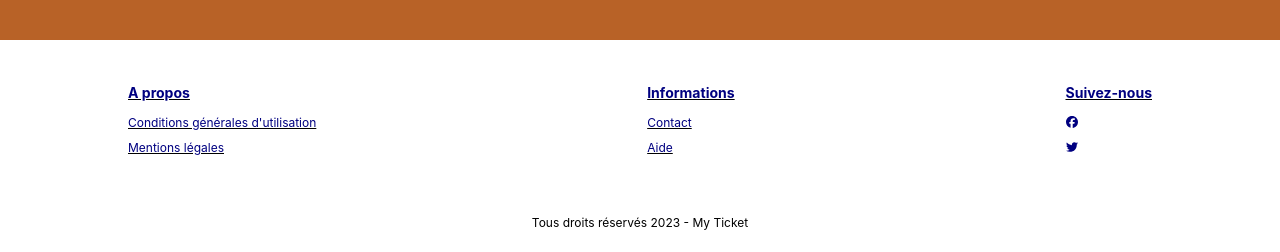
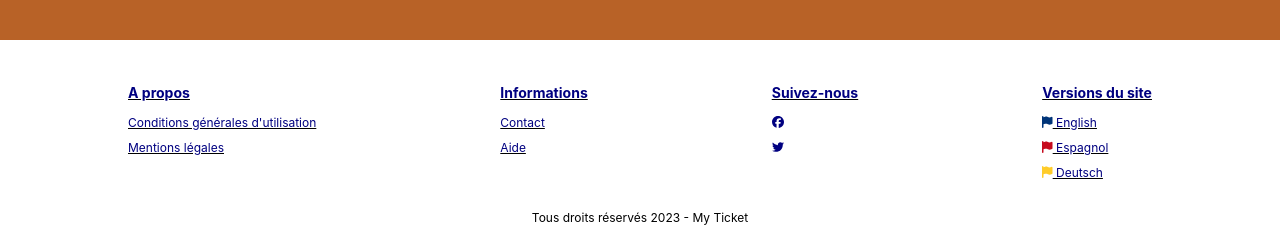
Before and after one commit to AJCSteeve/projet-fil-rouge-React, a React (Create React App) app: page / in a window 1280 px wide. Shown: the part 1221-1473 px from the top of the page. Built offline with nearby package versions, Linux system fonts and the light colour scheme.

Commit message:
Ajout flags dans le footer.

```diff
--- a/src/components/footer/Footer.js
+++ b/src/components/footer/Footer.js
@@ -1,6 +1,6 @@
 import React from 'react';
 import "./footer.css"
-import {faIceCream} from "@fortawesome/free-solid-svg-icons";
+import {faFlag, faIceCream} from "@fortawesome/free-solid-svg-icons";
 import {FontAwesomeIcon} from "@fortawesome/react-fontawesome";
 import {faFacebook, faTwitter} from "@fortawesome/free-brands-svg-icons";
 
@@ -23,6 +23,12 @@ const Footer = () => {
                     <li className={"footerListItem"}><FontAwesomeIcon icon={faFacebook} /></li>
                     <li className={"footerListItem"}><FontAwesomeIcon icon={faTwitter} /></li>
                 </u>
+                <u className={"footerList"}>
+                    <li className={"footerListItem"}><h3>Versions du site</h3></li>
+                    <li className={"footerListItem"}><FontAwesomeIcon icon={faFlag} className={"england-flag"} /><span> English</span></li>
+                    <li className={"footerListItem"}><FontAwesomeIcon icon={faFlag} className={"spain-flag"} /><span> Espagnol</span></li>
+                    <li className={"footerListItem"}><FontAwesomeIcon icon={faFlag} className={"germany-flag"} /><span> Deutsch</span></li>
+                </u>
             </div>
             <div className="footerText">Tous droits réservés 2023 - My Ticket</div>
         </div>
--- a/src/components/footer/footer.css
+++ b/src/components/footer/footer.css
@@ -7,7 +7,7 @@
     width: 100%;
     display: flex;
     justify-content: space-between;
-    margin-bottom: 50px;
+    margin-bottom: 20px;
 }
 
 .footerLists {
@@ -24,5 +24,17 @@
 .footerText {
     display: flex;
     justify-content: center;
-    margin-bottom: 10px;
+    margin-bottom: 30px;
 }
+
+.england-flag {
+    color: #003478;
+}
+
+.spain-flag {
+    color: #c60b1e;
+}
+
+.germany-flag {
+    color: #ffcc29;
+}
```
